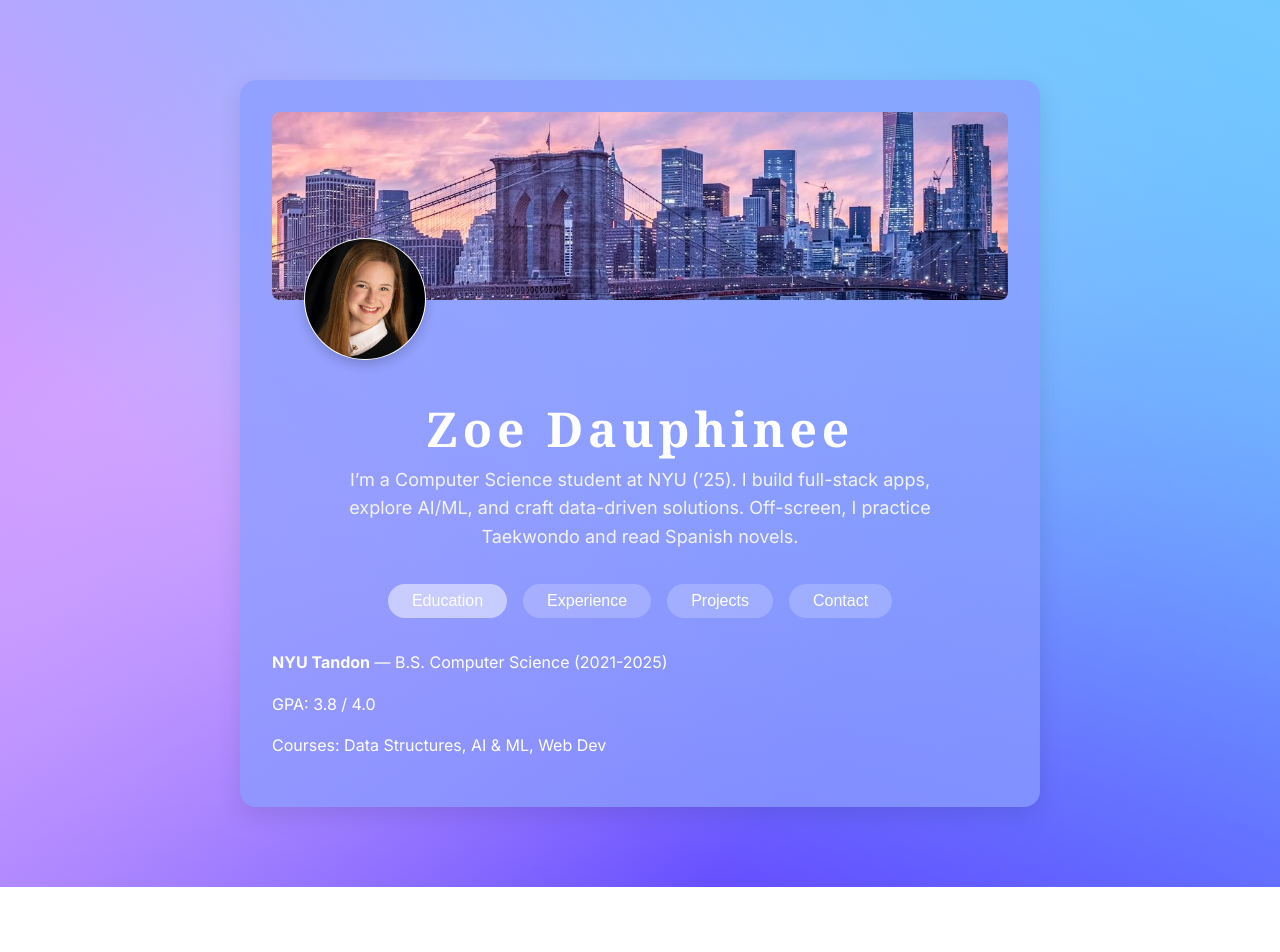
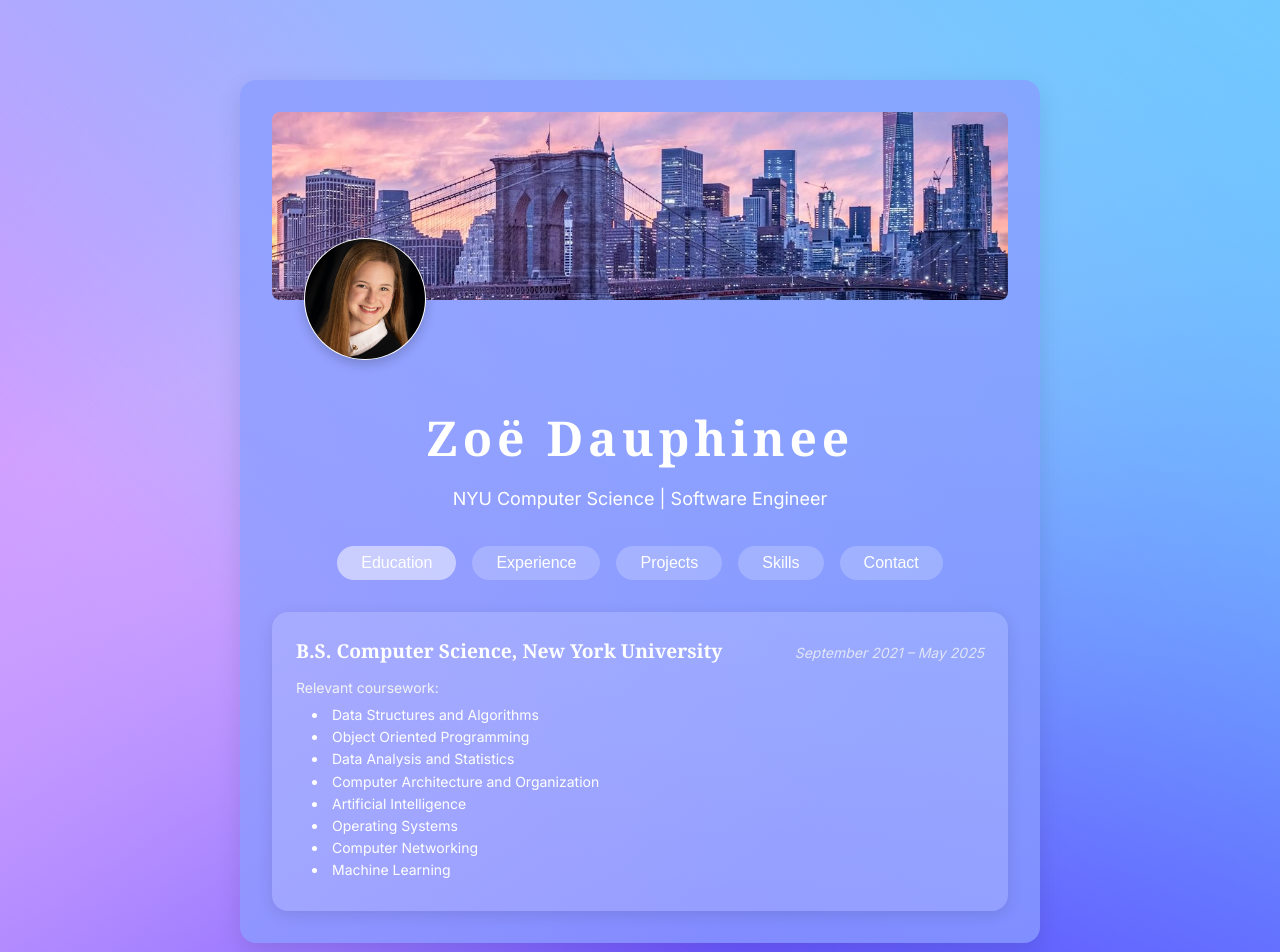
Before and after one commit to dauphineezc/personal-website, a Next.js app in the folder my-portfolio/: page / in a window 1280 px wide. Shown: the top 952 px of the page. Before the commit the page ends 887 px from the top, so only its background shows below. Built offline with nearby package versions, Linux system fonts and the light colour scheme.

Commit message:
end of first day

```diff
--- a/my-portfolio/package.json
+++ b/my-portfolio/package.json
@@ -9,6 +9,7 @@
     "lint": "next lint"
   },
   "dependencies": {
+    "@radix-ui/react-icons": "^1.3.2",
     "next": "15.3.2",
     "react": "^19.0.0",
     "react-dom": "^19.0.0"
--- a/my-portfolio/src/app/globals.css
+++ b/my-portfolio/src/app/globals.css
@@ -21,18 +21,19 @@ h1, h2, h3, h4, h5 {
   font-family: Georgia, serif;
   color: #ffffff;
   margin: 0 0 1rem;
-  line-height: 1.2;
+  line-height: 1.6;
 }
 
 /* Specific sizes */
 h1 { font-size: 2.5rem; }   /* 40px */
 h2 { font-size: 2rem; }     /* 32px */
-h3 { font-size: 1.5rem; }   /* 24px */
+h3 { font-size: 1.2rem; }   /* 24px */
 
 /* Paragraphs */
 p {
   margin: 0 0 1rem;
-  font-size: 1rem;          /* 16px */
+  font-size: .875rem;
+  color: #ffffff;
 }
 
 /* Code blocks & inline code */
@@ -66,18 +67,6 @@ a.button {
 }
 a.button:hover {
   background: rgba(255,255,255,0.35);
-}
-
-/* Navigation */
-nav {
-  display: flex;
-  align-items: center;
-  justify-content: space-between;
-  padding: 1rem 2rem;
-}
-nav a {
-  margin-left: 1.5rem;
-  font-size: 1rem;
 }
 
 /* Content wrapper */
@@ -194,10 +183,159 @@ main {
   text-decoration: underline;
 }
 
-/* icons */
-.contact-link .icon {
-  width: 24px;
-  height: 24px;
-  flex-shrink: 0;
-  display: inline-block;
+
+/* ── Shared vertical‐stacked card ── */
+.vertical-card {
+  background: rgba(255, 255, 255, 0.15);
+  border-radius: 1rem;
+  padding: 1.5rem;
+  text-align: left;
+  box-shadow: 0 4px 16px rgba(0, 0, 0, 0.1);
+  transition: background 0.2s, transform 0.2s;
 }
+.vertical-card:hover {
+  background: rgba(255, 255, 255, 0.25);
+  transform: translateY(-4px);
+}
+.vertical-card h3 {
+  color: #fff;
+  margin-bottom: 0.5rem;
+}
+.vertical-card p {
+  color: #f3f4f6;
+  margin: 0.25rem 0;
+  line-height: 1.4;
+}
+
+.vertical-card ul {
+  list-style-type: disc;
+  margin-left: 1.25rem; /* ensure bullets don’t get cut off */
+}
+
+.card-header {
+  display: flex;
+  justify-content: space-between;
+  align-items: baseline; /* aligns the date text on the same baseline as the h3 */
+  margin-bottom: 0.75rem;
+}
+
+.card-header h3 {
+  margin: 0; /* reset in case your h3 has bottom margin */
+}
+
+
+
+/* EDUCATION CARDS */
+.education-cards {
+  display: flex;
+  flex-direction: column;
+  gap: 1.5rem;
+  margin-top: 2rem;
+}
+
+/* make all lists inside our cards smaller + tighter */
+.education-cards ul {
+  list-style: disc inside;    /* real bullets, inside the text block */
+  padding-left: 1rem;         /* indent the text from the card’s edge */
+  margin: 0.5rem 0;           /* a little breathing room above & below */
+  font-size: 0.875rem;        /* shrink to ~14px */
+  line-height: 1.3;           /* tighten lines just a bit */
+}
+
+/* reduce the gap between each bullet */
+.education-cards li + li {
+  margin-top: 0.25rem;        /* ~4px between items */
+}
+
+/* Right-align the meta line */
+.education-cards .info-meta {
+  margin: 0;
+  font-style: italic;
+  opacity: 0.8;
+}
+
+
+/* PROJECT CARDS */
+.project-cards {
+  display: flex;
+  flex-direction: column;
+  gap: 1.5rem;
+  margin-top: 2rem;
+}
+
+/* EXPERIENCE CARDS */
+.experience-cards {
+  display: flex;
+  flex-direction: column;
+  gap: 1.5rem;
+  margin-top: 2rem;
+}
+
+/* Right-align the meta line */
+.experience-cards .info-meta {
+  margin: 0;
+  font-style: italic;
+  opacity: 0.8;
+}
+
+/* ── Icon & Title shared styles ── */
+.card-icon {
+  width: 36px;
+  height: 36px;
+  margin-bottom: 0.75rem;
+  color: #fff;
+}
+
+/* SKILL CARDS */
+.skill-cards {
+  display: flex;
+  flex-direction: column;
+  gap: 1.5rem;
+  margin-top: 2rem;
+}
+
+.skill-card {
+  display: block;
+  background: rgba(255, 255, 255, 0.15);
+  border-radius: 1rem;
+  padding: 1.5rem;
+  text-align: center;
+  box-shadow: 0 4px 16px rgba(0, 0, 0, 0.1);
+  transition: background 0.2s, transform 0.2s;
+  color: #fff;
+}
+
+/* CONTACT CARDS */
+.contact-card,
+.contact-card h3 {
+  text-decoration: none !important;
+}
+
+.contact-cards {
+  display: grid;
+  gap: 1.5rem;
+  grid-template-columns: repeat(auto-fit, minmax(100px, 1fr));
+  margin-top: 2rem;
+}
+
+.contact-card {
+  display: block;
+  background: rgba(255, 255, 255, 0.15);
+  border-radius: 1rem;
+  padding: 1.5rem;
+  text-align: center;
+  box-shadow: 0 4px 16px rgba(0, 0, 0, 0.1);
+  transition: background 0.2s, transform 0.2s;
+  color: #fff;
+}
+.contact-card:hover {
+  background: rgba(255, 255, 255, 0.25);
+  transform: translateY(-4px);
+}
+
+.card-icon {
+  width: 36px;
+  height: 36px;
+  margin-bottom: 0.75rem;
+  color: #fff;
+}
--- a/my-portfolio/src/app/page.tsx
+++ b/my-portfolio/src/app/page.tsx
@@ -1,16 +1,24 @@
 'use client'
+
 import { useState } from 'react'
 import Image from 'next/image'
 
-type Tab = 'Education' | 'Experience' | 'Projects' | 'Contact'
+import {
+  EnvelopeClosedIcon,
+  MobileIcon,
+  GitHubLogoIcon,
+  LinkedInLogoIcon,
+} from '@radix-ui/react-icons'
+
+type Tab = 'Education' | 'Experience' | 'Projects' | 'Skills' | 'Contact'
 
 export default function HomePage() {
   const [activeTab, setActiveTab] = useState<Tab>('Education')
-  const tabs: Tab[] = ['Education', 'Experience', 'Projects', 'Contact']
+  const tabs: Tab[] = ['Education', 'Experience', 'Projects', 'Skills', 'Contact']
 
   return (
     <div className="profile-card">
-      {/* all the old content lives INSIDE this wrapper */}
+      {/* Header */}
       <div className="profile-header">
         <Image
           src="/header.jpeg"
@@ -30,15 +38,15 @@ export default function HomePage() {
         </div>
       </div>
 
+      {/* Bio */}
       <div className="profile-bio">
-        <h1>Zoe Dauphinee</h1>
+        <h1>Zoë Dauphinee</h1>
         <p>
-          I’m a Computer Science student at NYU (’25). I build full-stack apps,
-          explore AI/ML, and craft data-driven solutions. Off-screen, I practice
-          Taekwondo and read Spanish novels.
+          NYU Computer Science | Software Engineer
         </p>
       </div>
 
+      {/* Tabs */}
       <div className="tab-buttons">
         {tabs.map((tab) => (
           <button
@@ -51,125 +59,165 @@ export default function HomePage() {
         ))}
       </div>
 
+      {/* Content */}
       <div className="tab-content">
+
+        {/* Education as full-width cards */}
         {activeTab === 'Education' && (
-          <ul>
-            <li><strong>NYU Tandon</strong> — B.S. Computer Science (2021-2025)</li>
-            <li>GPA: 3.8 / 4.0</li>
-            <li>Courses: Data Structures, AI & ML, Web Dev</li>
+          <div className="education-cards">
+            <div className="vertical-card">
+            <div className="card-header">
+                <h3>B.S. Computer Science, New York University</h3>
+                <p className="info-meta">September 2021 – May 2025</p>
+              </div>
+              <p>Relevant coursework:</p>
+              <ul className="list-disc list-inside">
+                <li>Data Structures and Algorithms</li>
+                <li>Object Oriented Programming</li>
+                <li>Data Analysis and Statistics</li>
+                <li>Computer Architecture and Organization</li>
+                <li>Artificial Intelligence</li>
+                <li>Operating Systems</li>
+                <li>Computer Networking</li>
+                <li>Machine Learning</li>
               </ul>
+            </div>
+          </div>
         )}
+
+        {/* Experience */}
         {activeTab === 'Experience' && (
-          <ul>
-            <li>
-              <strong>Software Developer, NYU Athletics</strong> (’24-Present)<br/>
-              Built React/Node full-stack portal.
-            </li>
-            <li>
-              <strong>Intern, Overland Tandberg</strong> (’24)<br/>
-              Created Flask-RESTx telemetry microservice.
-            </li>
+          <div className="experience-cards">
+            <div className="vertical-card">
+              <div className="card-header">
+                <h3>Software Developer, NYU Athletics</h3>
+                <p className="info-meta">October 2024 – May 2025</p>
+              </div>
+              <ul className="list-disc list-inside">
+                <li>Developed a full-stack application for the NYU Taekwondo team using React.js, Node.js, and MongoDB.</li>
+                <li>Integrated Stripe API for automated payments, Google Calendar API for event scheduling, and SendGrid API for automated email notifications.</li>
+                <li>Built a role-based dashboard for tracking dues, managing event registrations, and visualizing payment data with Chart.js.</li>
+                <li>Used a CI/CD pipeline for efficient deployment.</li>
               </ul>
+            </div>
+
+            <div className="vertical-card">
+              <div className="card-header">
+                <h3>Software Engineer Intern, Overland-Tandberg</h3>
+                <p className="info-meta">May 2024 – August 2024</p>
+              </div>
+              <ul className="list-disc list-inside">
+                <li>Implemented a new Phone Home service using Flask-RESTx, integrating it into the existing microservice framework as a shipping product.</li>
+                <li>Developed a client-side mechanism for anonymized usage data collection, ensuring privacy compliance and enabling nuanced analysis.</li>
+                <li>Collaborated with the DBA to define the schema and marshalled data against custom Flask-RESTx models to prevent data loss.</li>
+                <li>Presented the completed project to the COO, highlighting its business-alignment and analytics capabilities.</li>
+                <li>Built a Windows desktop service to monitor and record employee backup activities, integrating it into an automated backup pipeline.</li>
+              </ul>
+            </div>
+          </div>
         )}
+
+
+        {/* Projects as full-width cards */}
         {activeTab === 'Projects' && (
-          <ul>
-            <li>
-              <a href="https://github.com/dauphineezc/nyu-athletics" target="_blank">
-                NYU Athletics Dashboard
+          <div className="project-cards">
+            <div className="vertical-card">
+              <h3>Legal Document Analyzer, On-Device AI Builders Hackathon (Qualcomm, Microsoft, LM Studio)</h3>
+              <ul className="list-disc list-inside">
+                <li>Developed a localized AI agent using Python, Flask, and LM Studio for comprehensive risk assessments of legal documents, analyzing clauses for potential risks and biases, winning first place for its innovative approach to AI localization.</li>
+                <li>Leveraged Microsoft’s ONNX Runtime and LM Studio to optimize on-device processing, ensuring data privacy, model accuracy, and cost effectiveness.</li>
+                <li>Featured by Qualcomm for its cutting-edge implementation and transformative potential.</li>
+              </ul>
+
+              {/* extra links */}
+              {/* <div className="mt-4 space-x-4 text-sm">
+                <a
+                  href="https://linkedin.com/posts/…qualcomm-post…"
+                  target="_blank"
+                  rel="noopener noreferrer"
+                  className="underline hover:text-gray-200"
+                >
+                  Read our blog post
                 </a>
-            </li>
-            <li>
-              <a href="https://github.com/dauphineezc/phone-home" target="_blank">
-                Phone Home Service
+              </div> */}
+
+              <div className="mt-4 space-x-4 text-sm">
+                <a
+                  href="https://www.youtube.com/watch?v=v513FoIXxWk"
+                  target="_blank"
+                  rel="noopener noreferrer"
+                  className="underline hover:text-gray-200"
+                >
+                  Watch our YouTube interview
                 </a>
-            </li>
-          </ul>
+                </div>
+
+              <div className="mt-4 space-x-4 text-sm">
+                <a
+                  href="https://github.com/Gankhulug456/Qualcomm-Hackathon"
+                  target="_blank"
+                  rel="noopener noreferrer"
+                  className="underline hover:text-gray-200"
+                >
+                  Try it yourself!
+                </a>
+              </div>
+            </div>
+          </div>
         )}
+
+        {/* Skills as small cards */}
+        {activeTab === 'Skills' && (
+          <div className="skill-cards">
+            <div className="vertical-card">
+              <h3>Languages</h3>
+              <p>Python, C, C++, Java, HTML/CSS, JavaScript</p>
+            </div>
+            <div className="vertical-card">
+              <h3>Frameworks</h3>
+              <p>Flask, React, Node.js</p>
+            </div>
+            <div className="vertical-card">
+              <h3>Developer Tools</h3>
+              <p>Github, VS Code, Visual Studio, PyCharm, Jira, MongoDB</p>
+            </div>
+            <div className="vertical-card">
+              <h3>Operating Systems</h3>
+              <p>Linux (Ubuntu), macOS, Microsoft Windows</p>
+            </div>
+          </div>
+        )}
+
+        {/* Contact as 2-column square cards */}
         {activeTab === 'Contact' && (
-          <ul className="contact-list">
-            <li>
-              <a href="mailto:zoe.dauphinee@gmail.com" className="contact-link">
-                {/* Heroicon Mail */}
-                <svg
-                  xmlns="http://www.w3.org/2000/svg"
-                  className="icon"
-                  viewBox="0 0 24 24"
-                  fill="none"
-                  stroke="currentColor"
-                  strokeWidth={2}
-                  aria-hidden="true"
-                >
-                  <path
-                    strokeLinecap="round"
-                    strokeLinejoin="round"
-                    d="M3 8l7.89 5.26a2 2 0 002.22 0L21 8m-18 8h18a2 2 0 002-2V6a2 2 0 00-2-2H3a2 2 0 00-2 2v8a2 2 0 002 2z"
-                  />
-                </svg>
-                <span>zoe.dauphinee@gmail.com</span>
+          <div className="contact-cards">
+            <a href="mailto:zoe.dauphinee@gmail.com" className="contact-card">
+              <EnvelopeClosedIcon className="card-icon" />
+              <h3>Email</h3>
             </a>
-            </li>
-            <li>
-              <a href="tel:1234567890" className="contact-link">
-                {/* Heroicon Phone */}
-                <svg
-                  xmlns="http://www.w3.org/2000/svg"
-                  className="icon"
-                  viewBox="0 0 24 24"
-                  fill="none"
-                  stroke="currentColor"
-                  strokeWidth={2}
-                  aria-hidden="true"
-                >
-                  <path
-                    strokeLinecap="round"
-                    strokeLinejoin="round"
-                    d="M3 5a2 2 0 012-2h3.28a1 1 0 01.948.684l1.664 5.36a1 1 0 01-.217 1.09l-2.2 2.2a11.042 11.042 0 005.94 5.94l2.2-2.2a1 1 0 011.09-.217l5.36 1.664A1 1 0 0121 17.72V21a2 2 0 01-2 2h-1C9.716 23 1 14.284 1 3V2a2 2 0 012-2h0z"
-                  />
-                </svg>
-                <span>(123) 456-7890</span>
+            <a href="tel:9894889848" className="contact-card">
+              <MobileIcon className="card-icon" />
+              <h3>Phone</h3>
             </a>
-            </li>
-            <li>
             <a
               href="https://github.com/dauphineezc"
               target="_blank"
               rel="noopener noreferrer"
-                className="contact-link"
+              className="contact-card"
             >
-                {/* GitHub (same as before) */}
-                <svg
-                  xmlns="http://www.w3.org/2000/svg"
-                  className="icon"
-                  viewBox="0 0 24 24"
-                  fill="currentColor"
-                  aria-hidden="true"
-                >
-                  <path d="M12 2C6.48 2 2 6.48 2 ... (rest of path) ..."/>
-                </svg>
-                <span>github.com/dauphineezc</span>
+              <GitHubLogoIcon className="card-icon" />
+              <h3>GitHub</h3>
             </a>
-            </li>
-            <li>
             <a
               href="https://linkedin.com/in/zoedauphinee"
               target="_blank"
               rel="noopener noreferrer"
-                className="contact-link"
+              className="contact-card"
             >
-                {/* LinkedIn (same as before) */}
-                <svg
-                  xmlns="http://www.w3.org/2000/svg"
-                  className="icon"
-                  viewBox="0 0 24 24"
-                  fill="currentColor"
-                  aria-hidden="true"
-                >
-                  <path d="M19 0h-14c-2.76 0-5 ... (rest of path) ..."/>
-                </svg>
-                <span>linkedin.com/in/zoedauphinee</span>
+              <LinkedInLogoIcon className="card-icon" />
+              <h3>LinkedIn</h3>
             </a>
-            </li>
-          </ul>
+          </div>
         )}
 
       </div>
```
Also changed, not shown: 1 other file (tests, documents, lock files or other folders). Lines whose indentation alone changed are shown as unchanged.
